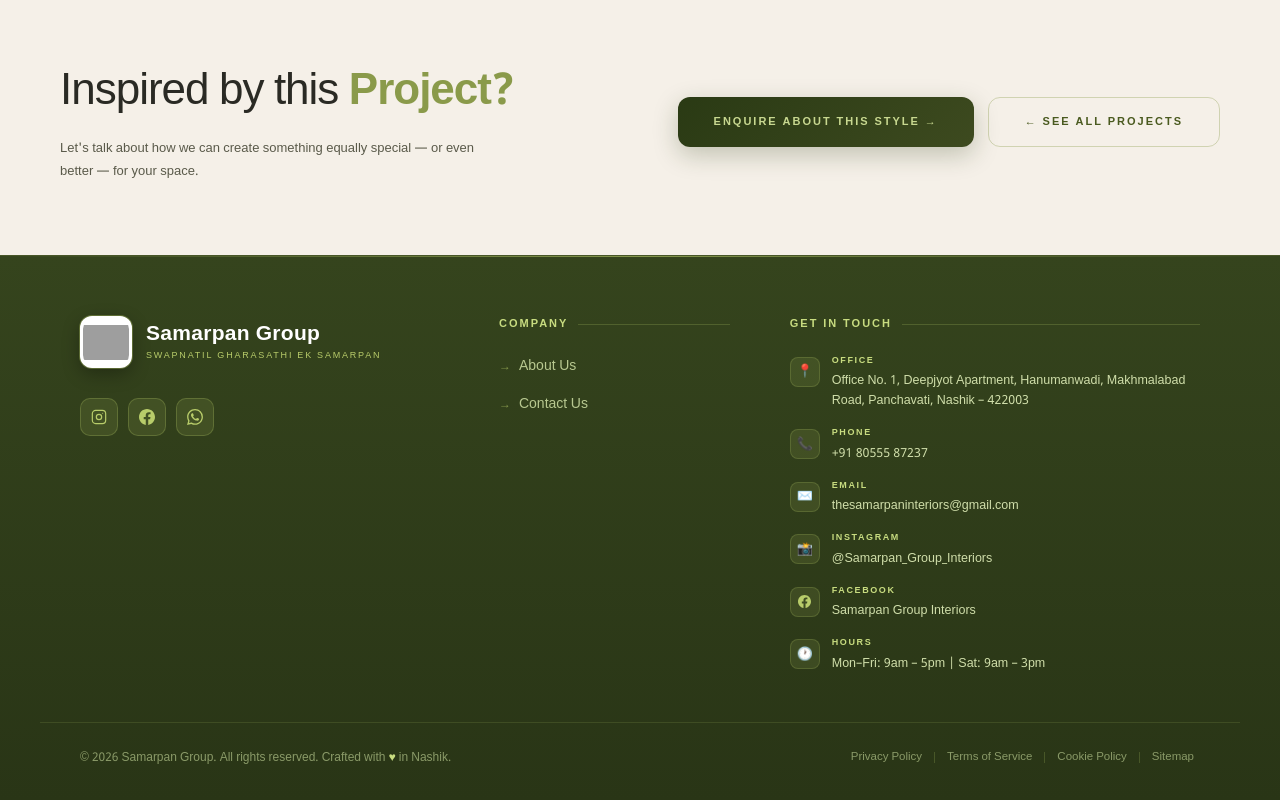
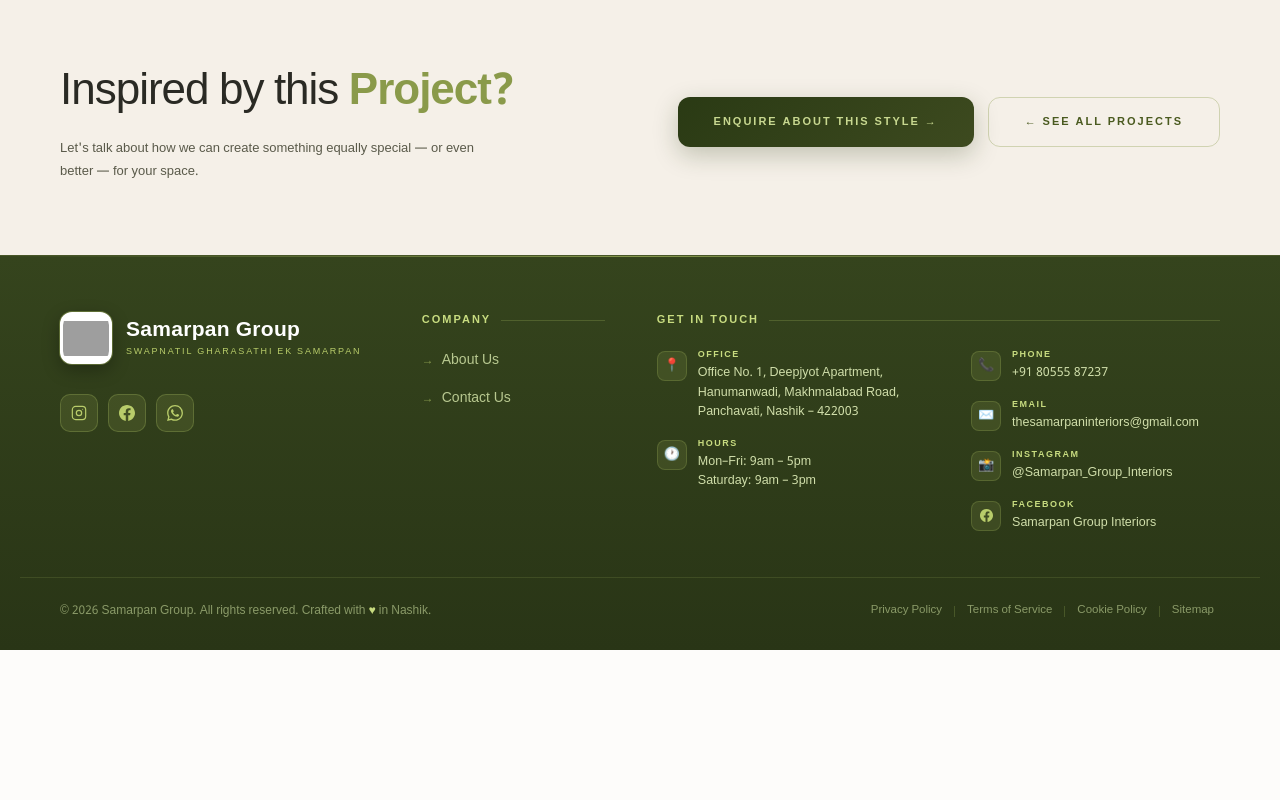
Before and after one commit to dhanshreekotkar09/samarpan_group_website-frontend, a React (Vite) app: page /projects/1 in a window 1280 px wide. Shown: the part 5077-5877 px from the top of the page. After the commit the page ends 5727 px from the top, so only its background shows below. Built offline with nearby package versions, Linux system fonts and the light colour scheme; no server answers; grey boxes are pictures that could not be loaded.

Commit message:
Split Get In Touch into 2 balanced columns in footer

```diff
--- a/src/components/Footer.jsx
+++ b/src/components/Footer.jsx
@@ -38,47 +38,6 @@ const SocialLinks = [
   },
 ];
 
-const contactItems = [
-  {
-    icon: "📍",
-    label: "Office",
-    value: "Office No. 1, Deepjyot Apartment, Hanumanwadi, Makhmalabad Road, Panchavati, Nashik – 422003",
-  },
-  {
-    icon: "📞",
-    label: "Phone",
-    value: "+91 80555 87237",
-    href: "tel:+918055587237",
-  },
-  {
-    icon: "✉️",
-    label: "Email",
-    value: "thesamarpaninteriors@gmail.com",
-    href: "https://mail.google.com/mail/?view=cm&to=thesamarpaninteriors@gmail.com",
-  },
-  {
-    icon: "📸",
-    label: "Instagram",
-    value: "@Samarpan_Group_Interiors",
-    href: "https://www.instagram.com/samarpan_group_interiors?igsh=dmlvb2R5YzRiNmhw",
-  },
-  {
-    icon: (
-      <svg width="13" height="13" viewBox="0 0 24 24" fill="#b8cc6a">
-        <path d="M24 12.073c0-6.627-5.373-12-12-12s-12 5.373-12 12c0 5.99 4.388 10.954 10.125 11.854v-8.385H7.078v-3.47h3.047V9.43c0-3.007 1.792-4.669 4.533-4.669 1.312 0 2.686.235 2.686.235v2.953H15.83c-1.491 0-1.956.925-1.956 1.874v2.25h3.328l-.532 3.47h-2.796v8.385C19.612 23.027 24 18.062 24 12.073z" />
-      </svg>
-    ),
-    label: "Facebook",
-    value: "Samarpan Group Interiors",
-    href: "https://www.facebook.com/share/1B978MBdLy/",
-  },
-  {
-    icon: "🕐",
-    label: "Hours",
-    value: "Mon–Fri: 9am – 5pm | Sat: 9am – 3pm",
-  },
-];
-
 const legalLinks = ["Privacy Policy", "Terms of Service", "Cookie Policy", "Sitemap"];
 
 export default function SamarpanFooter() {
@@ -106,15 +65,15 @@ export default function SamarpanFooter() {
 
         /* ── MAIN CONTENT ── */
         .sg-main {
-          max-width: 1200px;
+          max-width: 1240px;
           margin: 0 auto;
-          padding: 60px 40px 48px;
+          padding: 56px 40px 44px;
         }
 
         .sg-grid {
           display: grid;
-          grid-template-columns: 1.4fr 0.9fr 1.6fr;
-          gap: 60px;
+          grid-template-columns: 1.1fr 0.65fr 2fr;
+          gap: 52px;
           align-items: start;
         }
 
@@ -202,7 +161,7 @@ export default function SamarpanFooter() {
           letter-spacing: 2px;
           text-transform: uppercase;
           color: #c8dc80;
-          margin-bottom: 22px;
+          margin-bottom: 20px;
           display: flex;
           align-items: center;
           gap: 10px;
@@ -257,17 +216,24 @@ export default function SamarpanFooter() {
           transform: translateX(4px);
         }
 
-        /* ── CONTACT ITEMS ── */
-        .sg-contacts {
+        /* ── GET IN TOUCH (2 Sub-Columns) ── */
+        .sg-contacts-grid {
+          display: grid;
+          grid-template-columns: 1.15fr 1fr;
+          gap: 20px 28px;
+          align-items: start;
+        }
+
+        .sg-contact-subcol {
           display: flex;
           flex-direction: column;
-          gap: 16px;
+          gap: 15px;
         }
 
         .sg-contact-item {
           display: flex;
           align-items: flex-start;
-          gap: 12px;
+          gap: 11px;
         }
 
         .sg-contact-icon {
@@ -292,17 +258,17 @@ export default function SamarpanFooter() {
         .sg-contact-label {
           font-size: 9px;
           font-weight: 600;
-          letter-spacing: 1.6px;
+          letter-spacing: 1.5px;
           text-transform: uppercase;
           color: #c8dc80;
-          margin-bottom: 3px;
+          margin-bottom: 2px;
         }
 
         .sg-contact-value {
           font-size: 12.5px;
           font-weight: 300;
           color: #d0deaa;
-          line-height: 1.6;
+          line-height: 1.55;
           text-decoration: none;
           transition: color 0.2s ease;
         }
@@ -315,9 +281,9 @@ export default function SamarpanFooter() {
         /* ── BOTTOM BAR ── */
         .sg-bottom {
           border-top: 1px solid rgba(184,204,106,0.14);
-          max-width: 1200px;
+          max-width: 1240px;
           margin: 0 auto;
-          padding: 24px 40px 32px;
+          padding: 22px 40px 28px;
           display: flex;
           align-items: center;
           justify-content: space-between;
@@ -362,32 +328,36 @@ export default function SamarpanFooter() {
         }
 
         /* ── RESPONSIVE ── */
-        @media (max-width: 960px) {
+        @media (max-width: 990px) {
           .sg-grid {
             grid-template-columns: 1fr 1fr;
-            gap: 40px;
+            gap: 36px;
           }
-          .sg-brand {
+          .sg-contact {
             grid-column: 1 / -1;
           }
           .sg-main {
-            padding: 48px 28px 36px;
+            padding: 44px 28px 32px;
           }
           .sg-bottom {
-            padding: 20px 28px 28px;
+            padding: 20px 28px 24px;
           }
         }
 
         @media (max-width: 640px) {
           .sg-grid {
             grid-template-columns: 1fr;
-            gap: 36px;
+            gap: 32px;
+          }
+          .sg-contacts-grid {
+            grid-template-columns: 1fr;
+            gap: 16px;
           }
           .sg-main {
-            padding: 40px 20px 32px;
+            padding: 36px 20px 28px;
           }
           .sg-bottom {
-            padding: 20px 20px 28px;
+            padding: 18px 20px 24px;
             flex-direction: column;
             text-align: center;
           }
@@ -401,7 +371,7 @@ export default function SamarpanFooter() {
         <div className="sg-main">
           <div className="sg-grid">
 
-            {/* BRAND COL (Same Logo as Header) */}
+            {/* BRAND COL (Header Logo) */}
             <div className="sg-brand">
               <div
                 className="sg-logo-wrap"
@@ -460,30 +430,96 @@ export default function SamarpanFooter() {
               </ul>
             </div>
 
-            {/* GET IN TOUCH COL */}
+            {/* GET IN TOUCH COL (2 Sub-Columns: Office/Hours & Direct Contact) */}
             <div className="sg-contact">
               <div className="sg-col-title">Get In Touch</div>
-              <div className="sg-contacts">
-                {contactItems.map((item) => (
-                  <div key={item.label} className="sg-contact-item">
-                    <div className="sg-contact-icon">{item.icon}</div>
+              <div className="sg-contacts-grid">
+
+                {/* Sub-Column 1: Office & Working Hours */}
+                <div className="sg-contact-subcol">
+                  <div className="sg-contact-item">
+                    <div className="sg-contact-icon">📍</div>
                     <div className="sg-contact-body">
-                      <span className="sg-contact-label">{item.label}</span>
-                      {item.href ? (
-                        <a
-                          href={item.href}
-                          className="sg-contact-value"
-                          target={item.href.startsWith("http") ? "_blank" : undefined}
-                          rel="noopener noreferrer"
-                        >
-                          {item.value}
-                        </a>
-                      ) : (
-                        <span className="sg-contact-value">{item.value}</span>
-                      )}
+                      <span className="sg-contact-label">Office</span>
+                      <span className="sg-contact-value">
+                        Office No. 1, Deepjyot Apartment, Hanumanwadi, Makhmalabad Road, Panchavati, Nashik – 422003
+                      </span>
                     </div>
                   </div>
-                ))}
+
+                  <div className="sg-contact-item">
+                    <div className="sg-contact-icon">🕐</div>
+                    <div className="sg-contact-body">
+                      <span className="sg-contact-label">Hours</span>
+                      <span className="sg-contact-value">
+                        Mon–Fri: 9am – 5pm<br />Saturday: 9am – 3pm
+                      </span>
+                    </div>
+                  </div>
+                </div>
+
+                {/* Sub-Column 2: Direct Contact & Socials */}
+                <div className="sg-contact-subcol">
+                  <div className="sg-contact-item">
+                    <div className="sg-contact-icon">📞</div>
+                    <div className="sg-contact-body">
+                      <span className="sg-contact-label">Phone</span>
+                      <a href="tel:+918055587237" className="sg-contact-value">
+                        +91 80555 87237
+                      </a>
+                    </div>
+                  </div>
+
+                  <div className="sg-contact-item">
+                    <div className="sg-contact-icon">✉️</div>
+                    <div className="sg-contact-body">
+                      <span className="sg-contact-label">Email</span>
+                      <a
+                        href="https://mail.google.com/mail/?view=cm&to=thesamarpaninteriors@gmail.com"
+                        target="_blank"
+                        rel="noopener noreferrer"
+                        className="sg-contact-value"
+                      >
+                        thesamarpaninteriors@gmail.com
+                      </a>
+                    </div>
+                  </div>
+
+                  <div className="sg-contact-item">
+                    <div className="sg-contact-icon">📸</div>
+                    <div className="sg-contact-body">
+                      <span className="sg-contact-label">Instagram</span>
+                      <a
+                        href="https://www.instagram.com/samarpan_group_interiors?igsh=dmlvb2R5YzRiNmhw"
+                        target="_blank"
+                        rel="noopener noreferrer"
+                        className="sg-contact-value"
+                      >
+                        @Samarpan_Group_Interiors
+                      </a>
+                    </div>
+                  </div>
+
+                  <div className="sg-contact-item">
+                    <div className="sg-contact-icon">
+                      <svg width="13" height="13" viewBox="0 0 24 24" fill="#b8cc6a">
+                        <path d="M24 12.073c0-6.627-5.373-12-12-12s-12 5.373-12 12c0 5.99 4.388 10.954 10.125 11.854v-8.385H7.078v-3.47h3.047V9.43c0-3.007 1.792-4.669 4.533-4.669 1.312 0 2.686.235 2.686.235v2.953H15.83c-1.491 0-1.956.925-1.956 1.874v2.25h3.328l-.532 3.47h-2.796v8.385C19.612 23.027 24 18.062 24 12.073z" />
+                      </svg>
+                    </div>
+                    <div className="sg-contact-body">
+                      <span className="sg-contact-label">Facebook</span>
+                      <a
+                        href="https://www.facebook.com/share/1B978MBdLy/"
+                        target="_blank"
+                        rel="noopener noreferrer"
+                        className="sg-contact-value"
+                      >
+                        Samarpan Group Interiors
+                      </a>
+                    </div>
+                  </div>
+                </div>
+
               </div>
             </div>
 
```
